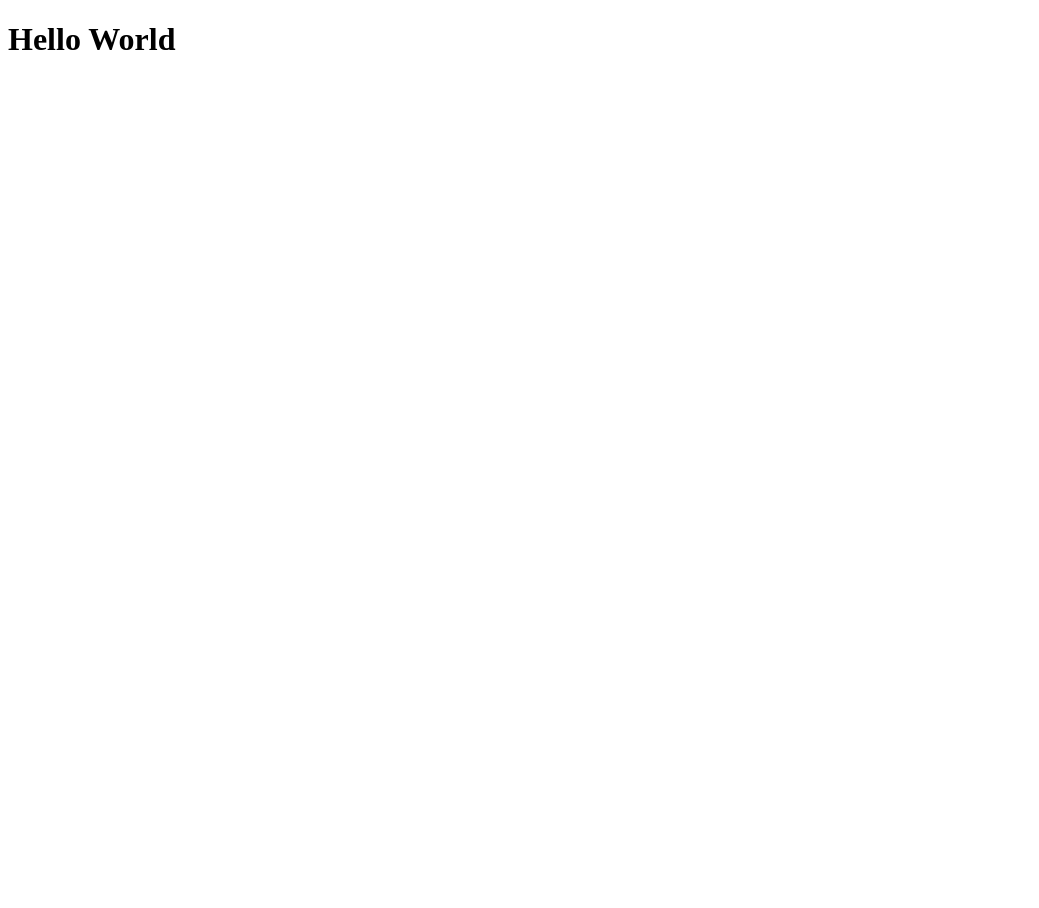
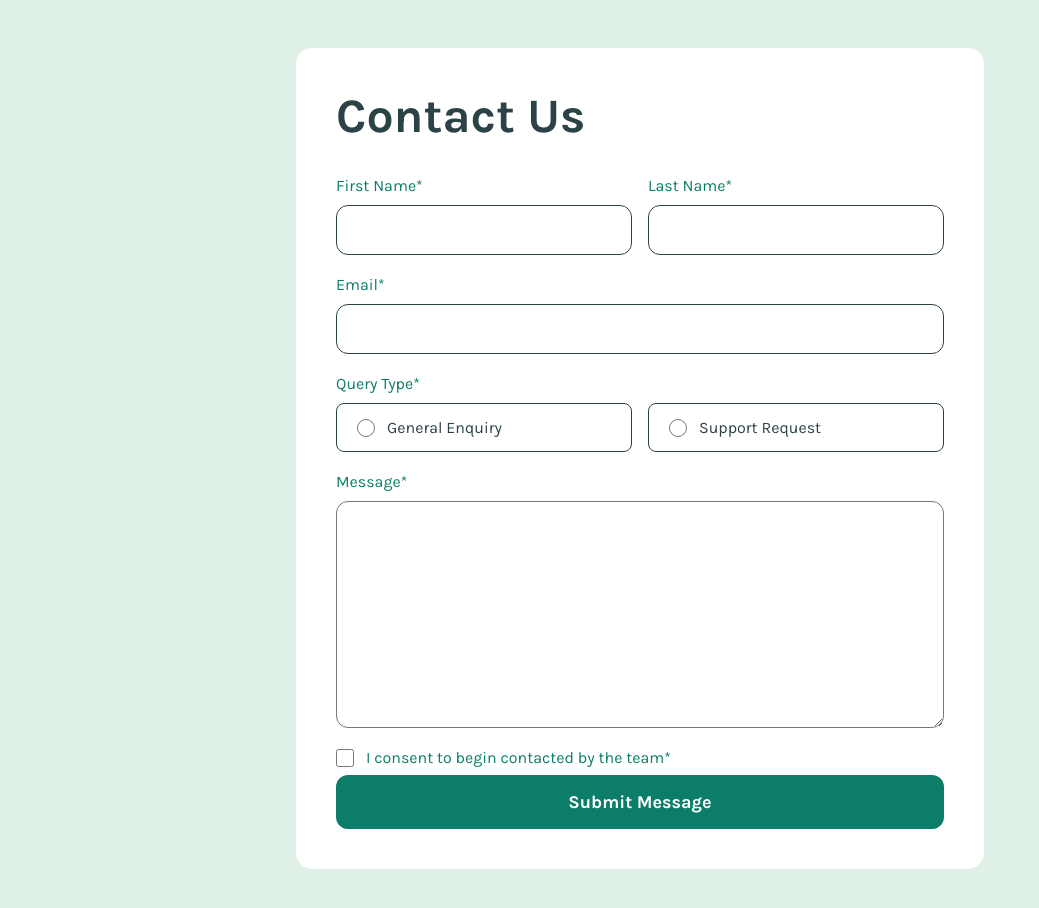
Before and after one commit to NihadJabrailov/Contact-form, a plain HTML site: page index.html in a window 1280 px wide. Shown: the whole page, without its empty margins (0-1039 px from the left). Before the commit the page ends 800 px from the top, so only its background shows below. Drawn offline with Linux system fonts and the light colour scheme.

Commit message:
Bütün kodlar yazıldı. Sayt tam düzgün şəkildə işləyir.

```diff
--- a/index.html
+++ b/index.html
@@ -5,11 +5,71 @@
     <meta charset="UTF-8">
     <meta name="viewport" content="width=device-width, initial-scale=1.0">
     <title>Contact Form</title>
+    <link rel="preconnect" href="https://fonts.googleapis.com">
+    <link rel="preconnect" href="https://fonts.gstatic.com" crossorigin>
+    <link href="https://fonts.googleapis.com/css2?family=Karla:ital,wght@0,200..800;1,200..800&display=swap"
+        rel="stylesheet">
     <link rel="stylesheet" href="style.css">
 </head>
 
 <body>
-    <h1>Hello World</h1>
+    <div class="containerCard">
+        <div class="inputCard">
+            <h1 class="h1Text">Contact Us</h1>
+
+            <form id="contactForm">
+                <div class="nameGroup">
+                    <div class="containerInput">
+                        <label class="pharagraphText" for="firstName">First Name*</label>
+                        <input id="firstName" class="input" type="text">
+                        <span class="errorText" id="firstNameError">This field is required</span>
+                    </div>
+
+                    <div class="containerInput">
+                        <label class="pharagraphText" for="lastName">Last Name*</label>
+                        <input id="lastName" class="input" type="text">
+                        <span class="errorText" id="lastNameError">This field is required!</span>
+                    </div>
+                </div>
+
+                <div class="containerInput">
+                    <label class="pharagraphText" for="email">Email*</label>
+                    <input id="email" class="input" type="text">
+                    <span class="errorText" id="emailError">Please enter a valid email address!</span>
+                </div>
+
+                <div class="containerInput">
+                    <label class="pharagraphText">Query Type*</label>
+                    <div class="radioGroup">
+                        <label class="radioCard" for="general">
+                            <input type="radio" id="general" name="queryType" value="general">
+                            <span class="radioLabel">General Enquiry</span>
+                        </label>
+                        <label class="radioCard" for="support">
+                            <input type="radio" id="support" name="queryType" value="support">
+                            <span class="radioLabel">Support Request</span>
+                        </label>
+                    </div>
+                    <span class="errorText" id="radioError">This field is required!</span>
+                </div>
+
+                <div class="containerInput">
+                    <label class="pharagraphText" for="message">Message*</label>
+                    <textarea id="message" class="input" cols="30" rows="15" style="border-radius: 12px;"></textarea>
+                    <span class="errorText" id="messageError">This field is required!</span>
+                </div>
+
+                <div class="containerCheckbox">
+                    <input type="checkbox" id="consent" name="consent">
+                    <label class="pharagraphText" for="consent">I consent to begin contacted by the team*</label>
+                    <span class="errorText" id="chackboxError">To submit this form, please consent to being
+                        contacted!</span>
+                </div>
+
+                <button type="submit" id="submitBtn" class="submitButton">Submit Message</button>
+            </form>
+        </div>
+    </div>
     <script src="script.js"></script>
 </body>
 
--- a/script.js
+++ b/script.js
@@ -0,0 +1,55 @@
+const contactForm = document.getElementById("contactForm");
+const firstName = document.getElementById("firstName");
+const lastName = document.getElementById("lastName");
+const email = document.getElementById("email");
+const message = document.getElementById("message");
+const submitBtn = document.getElementById("submitBtn");
+const firstNameError = document.getElementById("firstNameError");
+const lastNameError = document.getElementById("lastNameError");
+const emailError = document.getElementById("emailError");
+const radioError = document.getElementById("radioError");
+const messageError = document.getElementById("messageError");
+const chackboxError = document.getElementById("chackboxError");
+const consent = document.getElementById("consent");       // ✅ düzəldildi: "checkbox" → "consent"
+
+contactForm.addEventListener("submit", function (e) {
+    e.preventDefault();
+
+    if (firstName.value.trim() == "") {                   // ✅ düzəldildi: fisrtName → firstName.value
+        firstNameError.style.display = "block";
+    } else {
+        firstNameError.style.display = "none";
+    }
+
+    if (lastName.value.trim() == "") {                    // ✅ düzəldildi: .value əlavə edildi
+        lastNameError.style.display = "block";
+    } else {
+        lastNameError.style.display = "none";
+    }
+
+    if (email.value.trim() == "") {                       // ✅ düzəldildi: .value əlavə edildi
+        emailError.style.display = "block";
+    } else {
+        emailError.style.display = "none";
+    }
+
+    if (message.value.trim() == "") {                     // ✅ düzəldildi: .value əlavə edildi
+        messageError.style.display = "block";
+    } else {
+        messageError.style.display = "none";
+    }
+
+    if (consent.checked == false) {
+        chackboxError.style.display = "block";
+    } else {
+        chackboxError.style.display = "none";
+    }
+
+    const selectedRadio = document.querySelector('input[name="queryType"]:checked');
+    if (!selectedRadio) {
+        radioError.style.display = "block";
+    } else {
+        radioError.style.display = "none";
+    }
+
+});
--- a/style.css
+++ b/style.css
@@ -0,0 +1,224 @@
+/*Buradan xəttlənən hissəyə qədər ümumi dizayn kodlarıdır*/
+:root {
+    --button-color: hsl(169, 82%, 27%);
+    --h1-color: hsl(187, 24%, 22%);
+    --bg-color: hsl(148, 38%, 91%);
+    --pharagraph-color: hsl(169, 82%, 27%);
+    --white-color: hsl(0, 0%, 100%);
+}
+
+* {
+    padding: 0;
+    margin: 0;
+    box-sizing: border-box;
+}
+
+body {
+    background-color: var(--bg-color);
+}
+
+.h1Text {
+    color: var(--h1-color);
+    font-weight: 700;
+    font-size: 48px;
+    font-family: "Karla", sans-serif;
+    font-optical-sizing: auto;
+    font-style: bold;
+}
+
+.pharagraphText {
+    font-family: "Karla", sans-serif;
+    color: var(--pharagraph-color);
+    font-size: 16px;
+    font-weight: 400;
+    font-optical-sizing: auto;
+}
+
+.submitButton {
+    width: 100%;
+    padding: 16px;
+    margin-top: 8px;
+    background-color: var(--button-color);
+    color: var(--white-color);
+    font-family: "Karla", sans-serif;
+    font-size: 18px;
+    font-weight: 700;
+    border: none;
+    border-radius: 12px;
+    cursor: pointer;
+    transition: background-color 0.2s, transform 0.1s;
+}
+
+.submitButton:hover {
+    background-color: hsl(169, 82%, 18%);
+}
+
+.submitButton:active {
+    transform: scale(0.98);
+}
+
+.radioText {
+    font-family: "Karla", sans-serif;
+    color: white;
+    font-size: 24px;
+    font-weight: 600;
+    font-optical-sizing: auto;
+}
+
+.errorText {
+    display: none;
+    color: red;
+    font-family: "Karla", sans-serif;
+    font-size: 16px;
+    font-weight: 400;
+    font-optical-sizing: auto;
+}
+
+/*-----------------------------------------------------------------------*/
+
+.nameGroup {
+    display: flex;
+    flex-direction: column;
+    gap: 0;
+}
+
+.containerCard {
+    width: 100%;
+    background-color: var(--bg-color);
+    padding: 48px 24px;
+}
+
+.inputCard {
+    background-color: var(--white-color);
+    width: 100%;
+    border-radius: 16px;
+    display: flex;
+    flex-direction: column;
+    padding: 24px;
+    gap: 32px;
+}
+
+.containerInput {
+    display: flex;
+    flex-direction: column;
+    gap: 10px;
+    margin-top: 20px;
+}
+
+input[type="text"],
+input[type="email"] {
+    width: 100%;
+    height: 10px;
+    border-radius: 12px;
+    padding: 24px;
+    border: 1px solid var(--h1-color);
+    outline: none;
+    font-family: "Karla", sans-serif;
+    font-size: 16px;
+    cursor: pointer;
+}
+
+input[type="text"]:focus,
+input[type="email"]:focus {
+    border-color: var(--button-color);
+}
+
+.radioGroup {
+    display: flex;
+    flex-direction: column;
+    gap: 16px;
+}
+
+.radioCard {
+    display: flex;
+    align-items: center;
+    gap: 12px;
+    border: 1px solid var(--h1-color);
+    border-radius: 8px;
+    padding: 14px 20px;
+    cursor: pointer;
+    transition: border-color 0.2s, background-color 0.2s;
+}
+
+.radioCard:hover {
+    border-color: var(--button-color);
+}
+
+.radioCard input[type="radio"] {
+    width: 18px;
+    height: 18px;
+    accent-color: var(--button-color);
+    cursor: pointer;
+    flex-shrink: 0;
+    margin: 0;
+    padding: 0;
+}
+
+.radioCard:has(input:checked) {
+    border-color: var(--button-color);
+    background-color: hsl(148, 38%, 91%);
+}
+
+.radioLabel {
+    font-family: "Karla", sans-serif;
+    font-size: 16px;
+    color: var(--h1-color);
+    cursor: pointer;
+}
+
+.containerCheckbox {
+    display: flex;
+    align-items: center;
+    gap: 12px;
+    margin-top: 20px;
+}
+
+input[type="checkbox"] {
+    width: 18px;
+    height: 18px;
+    accent-color: var(--button-color);
+    cursor: pointer;
+    flex-shrink: 0;
+    margin: 0;
+    padding: 0;
+}
+
+@media screen and (min-width: 768px) {
+    body {
+        display: flex;
+        justify-content: center;
+        align-items: center;
+        min-height: 100vh;
+    }
+
+    .containerCard {
+        width: 100%;
+        max-width: 736px;
+        padding: 48px 24px;
+    }
+
+    .inputCard {
+        padding: 40px;
+    }
+
+    /* First Name + Last Name yan-yana */
+    .nameGroup {
+        display: flex;
+        flex-direction: row;
+        gap: 16px;
+    }
+
+    .nameGroup .containerInput {
+        flex: 1;
+        margin-top: 0;
+    }
+
+    /* Radio düymələri yan-yana */
+    .radioGroup {
+        flex-direction: row;
+    }
+
+    .radioCard {
+        flex: 1;
+    }
+}
```
